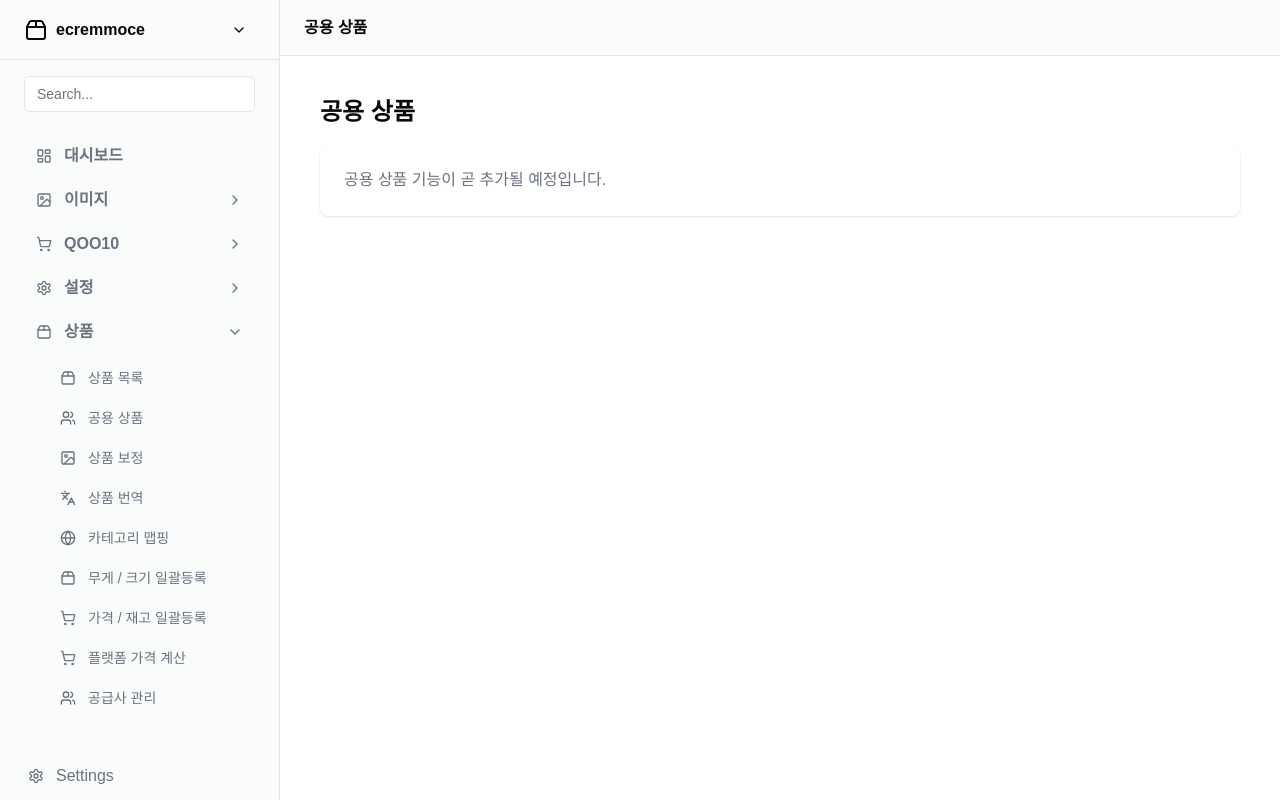
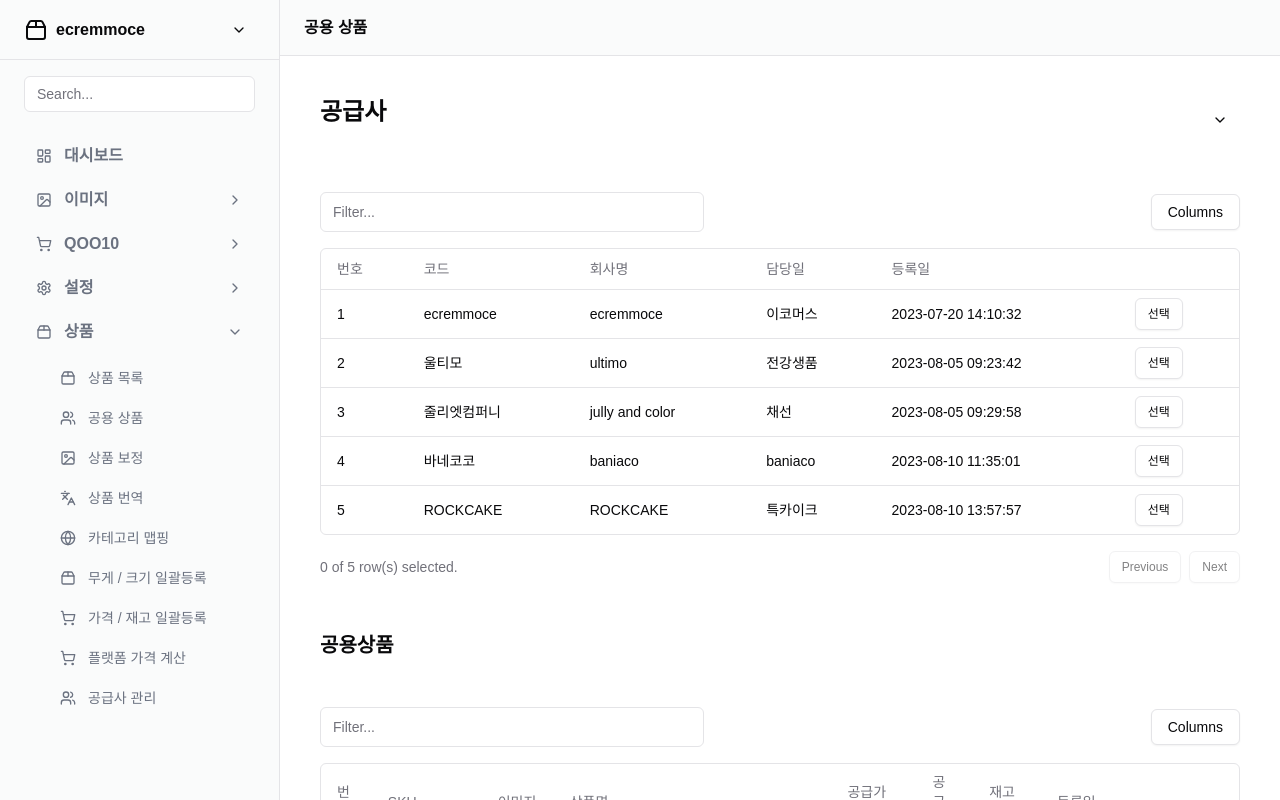
Before and after one commit to ecremmoce-dev/zalpanda, a Next.js app: page /product/public in a window 1280 px wide. Shown: the top 800 px of the page. Built offline with nearby package versions, Linux system fonts and the light colour scheme.

Commit message:
공용 상품

```diff
--- a/app/product/public/page.tsx
+++ b/app/product/public/page.tsx
@@ -1,7 +1,7 @@
 'use client'
 
 import { Sidebar } from "@/components/sidebar"
-import { ProductPublic } from "@/components/product-public"
+import SupplierProductPage from "@/components/product-public"
 import { Button } from "@/components/ui/button"
 import { Menu } from "lucide-react"
 
@@ -18,7 +18,7 @@ export default function ProductPublicPage() {
           <h1 className="font-semibold">공용 상품</h1>
         </header>
         <main className="flex flex-1 flex-col gap-4 p-4 md:gap-8 md:p-6">
-          <ProductPublic />
+          <SupplierProductPage />
         </main>
       </div>
     </div>
--- a/components/product-public.tsx
+++ b/components/product-public.tsx
@@ -1,13 +1,282 @@
-'use client'
+"use client"
 
-import React from 'react'
+import React, { useState } from 'react'
+import { Button } from "@/components/ui/button"
+import { Input } from "@/components/ui/input"
+import {
+  ColumnDef,
+  ColumnFiltersState,
+  SortingState,
+  VisibilityState,
+  flexRender,
+  getCoreRowModel,
+  getFilteredRowModel,
+  getPaginationRowModel,
+  getSortedRowModel,
+  useReactTable,
+} from "@tanstack/react-table"
+import {
+  Table,
+  TableBody,
+  TableCell,
+  TableHead,
+  TableHeader,
+  TableRow,
+} from "@/components/ui/table"
+import {
+  DropdownMenu,
+  DropdownMenuCheckboxItem,
+  DropdownMenuContent,
+  DropdownMenuTrigger,
+} from "@/components/ui/dropdown-menu"
+import { ChevronDown, ChevronRight } from 'lucide-react'
 
-export function ProductPublic() {
+// Mock data for suppliers
+const supplierData = [
+  { id: 1, name: 'ecremmoce', company: 'ecremmoce', manager: '이코머스', registrationDate: '2023-07-20 14:10:32' },
+  { id: 2, name: '울티모', company: 'ultimo', manager: '전강생품', registrationDate: '2023-08-05 09:23:42' },
+  { id: 3, name: '줄리엣컴퍼니', company: 'jully and color', manager: '채선', registrationDate: '2023-08-05 09:29:58' },
+  { id: 4, name: '바네코코', company: 'baniaco', manager: 'baniaco', registrationDate: '2023-08-10 11:35:01' },
+  { id: 5, name: 'ROCKCAKE', company: 'ROCKCAKE', manager: '특카이크', registrationDate: '2023-08-10 13:57:57' },
+]
+
+// Mock data for products
+const productData = [
+  { id: 1, sku: '5550330059', name: '이니수 꼴래겐시기 2개묶X맨즈X(푸른)/짙날 부유 실물형 컨체커기 둡생축제 푸시', price: 13440, supplier: '울티모', stock: 52, registrationDate: '2023-12-12 13:59:36' },
+  { id: 2, sku: '6877363442', name: '이니수 비나 여성 향낭더뉴 TOP X 스페스 치지꽉 락선생 피마닌 타타', price: 26250, supplier: '울티모', stock: 23, registrationDate: '2023-12-12 13:59:36' },
+  { id: 3, sku: '7085472469', name: '이니수 워프 만사서딩 150ml X 2백스 치지꽉 수용성 물려진', price: 56400, supplier: '울티모', stock: 33, registrationDate: '2023-12-12 13:59:36' },
+  { id: 4, sku: '7222595476', name: '이니수 스털 제털 바스트 430조코조롭 마실향물결 안계좀기제모 V존저석 역소윰', price: 71000, supplier: '울티모', stock: 21, registrationDate: '2023-12-12 13:59:36' },
+  { id: 5, sku: '7672734032', name: '폴리고제폐워 퓨전한 백수으롭 70ml/530달 국내산 100%', price: 28800, supplier: '울티모', stock: 32, registrationDate: '2023-12-12 13:59:36' },
+]
+
+export default function SupplierProductPage() {
+  const [selectedSupplier, setSelectedSupplier] = useState<string | null>(null)
+  const [filteredProducts, setFilteredProducts] = useState(productData)
+  const [isSupplierTableExpanded, setIsSupplierTableExpanded] = useState(true)
+
+  const handleSupplierSelect = (supplierName: string) => {
+    setSelectedSupplier(supplierName)
+    setFilteredProducts(productData.filter(product => product.supplier === supplierName))
+    setIsSupplierTableExpanded(false)
+  }
+
+  // Supplier columns
+  const supplierColumns: ColumnDef<typeof supplierData[0]>[] = [
+    { accessorKey: "id", header: "번호" },
+    { accessorKey: "name", header: "코드" },
+    { accessorKey: "company", header: "회사명" },
+    { accessorKey: "manager", header: "담당일" },
+    { accessorKey: "registrationDate", header: "등록일" },
+    {
+      id: "actions",
+      cell: ({ row }) => (
+        <Button
+          onClick={() => handleSupplierSelect(row.original.name)}
+          variant="outline"
+          size="sm"
+        >
+          선택
+        </Button>
+      ),
+    },
+  ]
+
+  // Product columns
+  const productColumns: ColumnDef<typeof productData[0]>[] = [
+    { accessorKey: "id", header: "번호" },
+    { accessorKey: "sku", header: "SKU" },
+    {
+      accessorKey: "image",
+      header: "이미지",
+      cell: () => <div className="w-10 h-10 bg-gray-200 rounded"></div>,
+    },
+    { accessorKey: "name", header: "상품명" },
+    {
+      accessorKey: "price",
+      header: "공급가 (원)",
+      cell: ({ row }) => row.original.price.toLocaleString(),
+    },
+    { accessorKey: "supplier", header: "공급사" },
+    { accessorKey: "stock", header: "재고 (개)" },
+    { accessorKey: "registrationDate", header: "등록일" },
+    {
+      id: "actions",
+      cell: () => (
+        <Button variant="ghost" size="sm">
+          Edit
+        </Button>
+      ),
+    },
+  ]
+
   return (
-    <div className="container mx-auto p-4">
-      <h1 className="text-2xl font-bold mb-4">공용 상품</h1>
-      <div className="bg-white rounded-lg shadow p-6">
-        <p className="text-gray-500">공용 상품 기능이 곧 추가될 예정입니다.</p>
+    <div className="container mx-auto p-4 space-y-8">
+      <div className="flex items-center justify-between">
+        <h1 className="text-2xl font-bold mb-4">공급사</h1>
+        <Button
+          variant="ghost"
+          size="sm"
+          onClick={() => setIsSupplierTableExpanded(!isSupplierTableExpanded)}
+        >
+          {isSupplierTableExpanded ? <ChevronDown /> : <ChevronRight />}
+        </Button>
+      </div>
+      {isSupplierTableExpanded && (
+        <DataTable columns={supplierColumns} data={supplierData} />
+      )}
+
+      <h2 className="text-xl font-bold mt-8 mb-4">
+        {selectedSupplier ? `${selectedSupplier} 공용상품` : '공용상품'}
+      </h2>
+      <DataTable columns={productColumns} data={filteredProducts} />
+    </div>
+  )
+}
+
+interface DataTableProps<TData, TValue> {
+  columns: ColumnDef<TData, TValue>[]
+  data: TData[]
+}
+
+function DataTable<TData, TValue>({
+  columns,
+  data,
+}: DataTableProps<TData, TValue>) {
+  const [sorting, setSorting] = useState<SortingState>([])
+  const [columnFilters, setColumnFilters] = useState<ColumnFiltersState>([])
+  const [columnVisibility, setColumnVisibility] = useState<VisibilityState>({})
+  const [rowSelection, setRowSelection] = useState({})
+
+  const table = useReactTable({
+    data,
+    columns,
+    onSortingChange: setSorting,
+    onColumnFiltersChange: setColumnFilters,
+    getCoreRowModel: getCoreRowModel(),
+    getPaginationRowModel: getPaginationRowModel(),
+    getSortedRowModel: getSortedRowModel(),
+    getFilteredRowModel: getFilteredRowModel(),
+    onColumnVisibilityChange: setColumnVisibility,
+    onRowSelectionChange: setRowSelection,
+    state: {
+      sorting,
+      columnFilters,
+      columnVisibility,
+      rowSelection,
+    },
+  })
+
+  return (
+    <div className="w-full">
+      <div className="flex items-center py-4">
+        <Input
+          placeholder="Filter..."
+          value={(table.getColumn("name")?.getFilterValue() as string) ?? ""}
+          onChange={(event) =>
+            table.getColumn("name")?.setFilterValue(event.target.value)
+          }
+          className="max-w-sm"
+        />
+        <DropdownMenu>
+          <DropdownMenuTrigger asChild>
+            <Button variant="outline" className="ml-auto">
+              Columns
+            </Button>
+          </DropdownMenuTrigger>
+          <DropdownMenuContent align="end">
+            {table
+              .getAllColumns()
+              .filter((column) => column.getCanHide())
+              .map((column) => {
+                return (
+                  <DropdownMenuCheckboxItem
+                    key={column.id}
+                    className="capitalize"
+                    checked={column.getIsVisible()}
+                    onCheckedChange={(value) =>
+                      column.toggleVisibility(!!value)
+                    }
+                  >
+                    {column.id}
+                  </DropdownMenuCheckboxItem>
+                )
+              })}
+          </DropdownMenuContent>
+        </DropdownMenu>
+      </div>
+      <div className="rounded-md border">
+        <Table>
+          <TableHeader>
+            {table.getHeaderGroups().map((headerGroup) => (
+              <TableRow key={headerGroup.id}>
+                {headerGroup.headers.map((header) => {
+                  return (
+                    <TableHead key={header.id} className="px-4 py-2">
+                      {header.isPlaceholder
+                        ? null
+                        : flexRender(
+                            header.column.columnDef.header,
+                            header.getContext()
+                          )}
+                    </TableHead>
+                  )
+                })}
+              </TableRow>
+            ))}
+          </TableHeader>
+          <TableBody>
+            {table.getRowModel().rows?.length ? (
+              table.getRowModel().rows.map((row) => (
+                <TableRow
+                  key={row.id}
+                  data-state={row.getIsSelected() && "selected"}
+                >
+                  {row.getVisibleCells().map((cell) => (
+                    <TableCell key={cell.id} className="px-4 py-2">
+                      {flexRender(
+                        cell.column.columnDef.cell,
+                        cell.getContext()
+                      )}
+                    </TableCell>
+                  ))}
+                </TableRow>
+              ))
+            ) : (
+              <TableRow>
+                <TableCell
+                  colSpan={columns.length}
+                  className="h-24 text-center"
+                >
+                  No results.
+                </TableCell>
+              </TableRow>
+            )}
+          </TableBody>
+        </Table>
+      </div>
+      <div className="flex items-center justify-end space-x-2 py-4">
+        <div className="flex-1 text-sm text-muted-foreground">
+          {table.getFilteredSelectedRowModel().rows.length} of{" "}
+          {table.getFilteredRowModel().rows.length} row(s) selected.
+        </div>
+        <div className="space-x-2">
+          <Button
+            variant="outline"
+            size="sm"
+            onClick={() => table.previousPage()}
+            disabled={!table.getCanPreviousPage()}
+          >
+            Previous
+          </Button>
+          <Button
+            variant="outline"
+            size="sm"
+            onClick={() => table.nextPage()}
+            disabled={!table.getCanNextPage()}
+          >
+            Next
+          </Button>
+        </div>
       </div>
     </div>
   )
--- a/package.json
+++ b/package.json
@@ -36,6 +36,7 @@
     "@radix-ui/react-tooltip": "^1.1.4",
     "@supabase/ssr": "^0.5.2",
     "@supabase/supabase-js": "^2.46.1",
+    "@tanstack/react-table": "^8.20.5",
     "@tinymce/tinymce-react": "^5.1.1",
     "@upstash/redis": "^1.34.3",
     "class-variance-authority": "^0.7.0",
```
Also changed, not shown: 1 other file (tests, documents, lock files or other folders).
